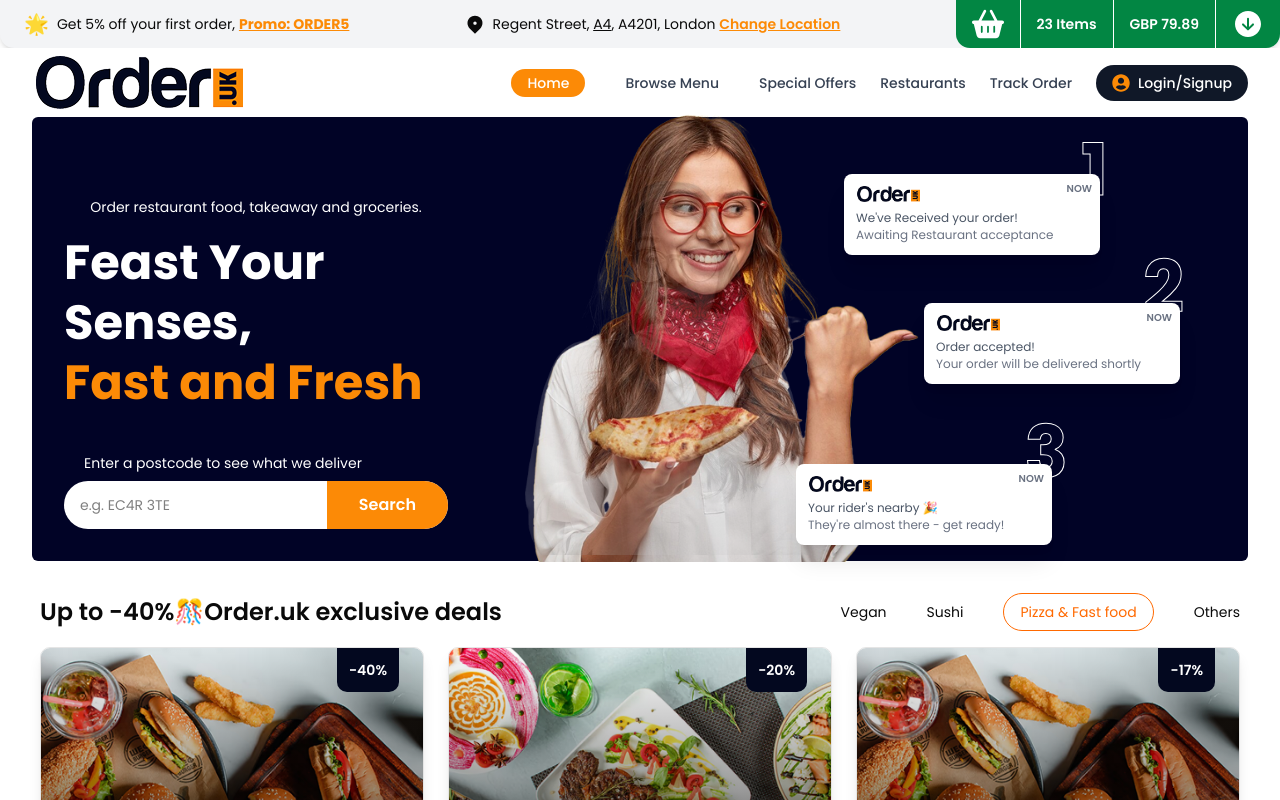
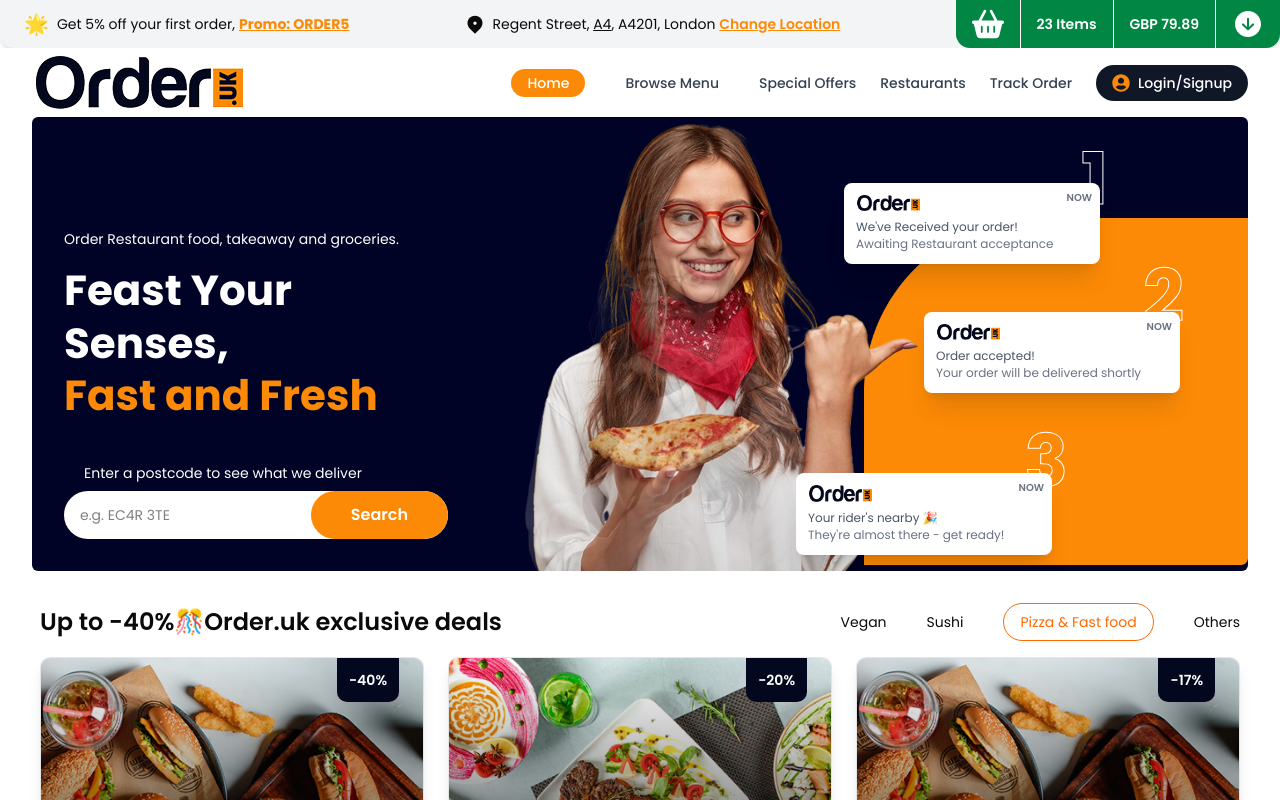
Before and after one commit to gideonabe/foodie, a Next.js app: page / in a window 1280 px wide. Shown: the top 800 px of the page. Built offline with nearby package versions, Linux system fonts and the light colour scheme.

Commit message:
more commit

```diff
--- a/src/components/Hero.jsx
+++ b/src/components/Hero.jsx
@@ -1,127 +1,3 @@
-// import React from "react";
-// import Image from "next/image";
-// import Ladyeatingpizza from "../../public/assets/ladyeatingpizza.png";
-// import Ladyholdingpizza from "../../public/assets/ladyholdingpizza.png";
-// import roundedorange from "../../public/assets/roundedorange.png";
-
-// const Hero = () => {
-//   return (
-//     <section className="w-full bg-[#010326] text-white relative overflow-hidden py-12">
-//       <div className="max-w-[95%] mx-auto flex flex-col md:flex-row items-end md:items-stretch relative z-10 gap-8">
-
-//         <div className="flex-1 p-6 flex flex-col justify-center gap-4">
-//           <h4 className="text-sm">Order restaurant food, takeaway and groceries.</h4>
-//           <h1 className="text-3xl sm:text-4xl md:text-5xl font-bold leading-tight">
-//             Feast Your Senses, <br />
-//             <span className="text-[#FC8A06]">Fast and Fresh</span>
-//           </h1>
-
-//           <div className="flex flex-col gap-2 mt-6">
-//             <p className="text-sm ml-1">Enter a postcode to see what we deliver</p>
-//             <div className="flex items-center bg-white rounded-full overflow-hidden max-w-md w-full">
-//               <input
-//                 type="text"
-//                 placeholder="e.g. EC4R 3TE"
-//                 className="w-full px-4 py-3 text-sm text-black outline-none"
-//               />
-//               <button className="bg-[#FC8A06] text-white font-semibold px-6 py-3 hover:bg-orange-500 transition">
-//                 Search
-//               </button>
-//             </div>
-//           </div>
-//         </div>
-
-//         <div className="flex-1 flex items-end justify-center scale-110">
-//           <Image
-//             src={Ladyeatingpizza}
-//             alt="Lady Eating Pizza"
-//             className="object-contain w-full max-w-md"
-//             priority
-//           />
-//         </div>
-
-//         <div className="hidden md:flex flex-1 items-end justify-center">
-//           <Image
-//             src={roundedorange}
-//             alt="Orange Shape"
-//             className="object-contain w-full max-w-md"
-//             priority
-//           />
-//         </div>
-//       </div>
-
-//       <div className="absolute top-30 right-70 h-full w-[50%] flex items-end justify-end pr-6 pb-6 pointer-events-none">
-//         <div className="relative w-full max-w-[500px]">
-//           <Image
-//             src={Ladyholdingpizza}
-//             alt="Lady Holding Pizza"
-//             className="w-full h-auto max-h-[450px] object-contain top-[-18.9rem] absolute"
-//             priority
-//           />
-
-//           <div className="relative top-[-15rem] right-[-23rem] bg-white shadow-xl rounded-md p-3 w-64 text-sm z-10">
-//             <span className="absolute -top-10 -right-2 text-7xl outlined-number z-0 select-none">
-//               1
-//             </span>
-//             <span className="absolute top-2 right-2 text-[10px] font-semibold text-gray-500 uppercase">
-//               Now
-//             </span>
-//             <Image
-//               src='/logo.png'
-//               alt="Order.uk Logo"
-//               width={65}
-//               height={50}
-//               className='mb-2'
-//             />
-//             <p className="text-xs text-gray-600 mb-[1px]">We've Received your order!</p>
-//             <p className="text-xs text-gray-500">Awaiting Restaurant acceptance</p>
-//           </div>
-
-//           <div className="relative top-[-12rem] right-[-28rem] bg-white shadow-xl rounded-md p-3 w-64 text-sm pointer-events-auto z-10">
-//             <span className="absolute -top-13 -right-1 text-7xl outlined-number z-0">
-//               2
-//             </span>
-//             <span className="absolute top-2 right-2 text-[10px] font-semibold text-gray-500 uppercase">
-//               Now
-//             </span>
-//             <Image
-//               src='/logo.png'
-//               alt="Order.uk Logo"
-//               width={65}
-//               height={50}
-//               className='mb-2'
-//             />
-//             <p className="text-xs text-gray-600 mb-[1px]">Order accepted!</p>
-//             <p className="text-xs text-gray-500">Your order will be delivered shortly</p>
-//           </div>
-
-//           <div className="relative bottom-[7rem] right-[-20rem] bg-white shadow-xl rounded-md p-3 w-64 text-sm pointer-events-auto z-10">
-//             <span className="absolute -top-12 -right-4 text-7xl outlined-number z-0 select-none">
-//               3
-//             </span>
-//             <span className="absolute top-2 right-2 text-[10px] font-semibold text-gray-500 uppercase">
-//               Now
-//             </span>
-//             <Image
-//               src='/logo.png'
-//               alt="Order.uk Logo"
-//               width={65}
-//               height={50}
-//               className='mb-2'
-//             />
-//             <p className="text-xs text-gray-600 mb-[1px]">Your rider's nearby 🎉</p>
-//             <p className="text-xs text-gray-500">They're almost there - get ready!</p>
-//           </div>
-//         </div>
-//       </div>
-//     </section>
-//   );
-// };
-
-// export default Hero;
-
-
-
 import React from 'react'
 import Image from 'next/image'
 import Ladyeatingpizza from '../../public/assets/ladyeatingpizza.png'
@@ -130,36 +6,33 @@ import roundedorange from '../../public/assets/roundedorange.png'
 
 const Hero = () => {
   return (
-    <>
-      <section className="w-full text-white relative">
-        <div
-          className="max-w-[95%] mx-auto flex flex-col md:flex-row items-stretch overflow-hidden rounded-sm pt-12 relative"
-          style={{ backgroundColor: "#010326" }}
-        >
-          {/* Left Text Section */}
-          <div className="flex-1 z-10 p-4 md:p-8 flex flex-col items-center justify-center gap-4">
-            <h4 className="text-sm">Order restaurant food, takeaway and groceries.</h4>
-            <h1 className="text-4xl md:text-5xl font-bold leading-tight">
-              Feast Your Senses, <br />
+    <section className="w-full text-white relative overflow-hidden">
+      <div className="max-w-[95%] mx-auto flex flex-col md:flex-row items-stretch rounded-sm pt-12 md:pt-20 relative bg-[#010326]">
+
+        {/* Left Section */}
+        <div className="flex-1 z-10 p-4 md:p-8 flex flex-col justify-center items-center md:items-start gap-4">
+          <h4 className="text-sm">Order Restaurant food, takeaway and groceries.</h4>
+          <h1 className="text-4xl md:text-[42px] text-start ml-10 md:ml-0 font-bold leading-tight">
+            Feast Your Senses,<br />
             <span className="text-[#FC8A06]">Fast and Fresh</span>
           </h1>
 
-            <div className="flex flex-col gap-2 mt-6">
-              <p className="text-sm ml-5">Enter a postcode to see what we deliver</p>
-              <div className="flex items-center bg-white rounded-full overflow-hidden max-w-md">
+          <div className="flex flex-col gap-2 mt-6 w-full max-w-md">
+            <p className="text-sm text-center md:text-start ml-5">Enter a postcode to see what we deliver</p>
+            <div className="flex items-center bg-white rounded-full overflow-hidden">
               <input
                 type="text"
                 placeholder="e.g. EC4R 3TE"
                 className="w-full px-4 py-3 text-sm text-black outline-none"
               />
-                <button className="bg-[#FC8A06] text-white font-semibold px-8 py-3 hover:bg-orange-500 transition">
+              <button className="bg-[#FC8A06] text-white font-semibold px-4 md:px-10 py-3 rounded-full hover:bg-orange-500 transition">
                 Search
               </button>
             </div>
           </div>
         </div>
 
-          {/* Center Image - Lady */}
+        {/* Center Image */}
         <div className="flex-1 z-10 flex items-end justify-center relative">
           <Image
             src={Ladyeatingpizza}
@@ -169,12 +42,12 @@ const Hero = () => {
           />
         </div>
 
-          {/* Right Image - Orange Shape */}
-          <div className="flex-1 relative flex items-end justify-center">
+        {/* Right Orange Shape */}
+        <div className="flex-1 hidden md:block items-end justify-center relative">
           <Image
             src={roundedorange}
             alt="Orange Shape"
-              className= "hidden md:w-full md:h-full object-contain max-h-[100%] scale-110 mt-8"
+            className="w-full h-full object-contain max-h-[100%] mt-2"
             priority
           />
         </div>
@@ -263,7 +136,6 @@ const Hero = () => {
         </div>
       </div>
     </section>
-    </>
   )
 }
 
--- a/src/components/Orderingapp.jsx
+++ b/src/components/Orderingapp.jsx
@@ -19,7 +19,7 @@ const Orderingapp = () => {
         />
 
         {/* Dark overlay to reduce brightness */}
-        <div className="absolute inset-0 bg-black/50 z-10"></div>
+        <div className="absolute inset-0 bg-black/20 z-10"></div>
 
         {/* Content Overlaid */}
         <div className="absolute inset-0 z-20 flex flex-col justify-center items-center px-4 text-center text-white">
```
Lines whose indentation alone changed are shown as unchanged.
